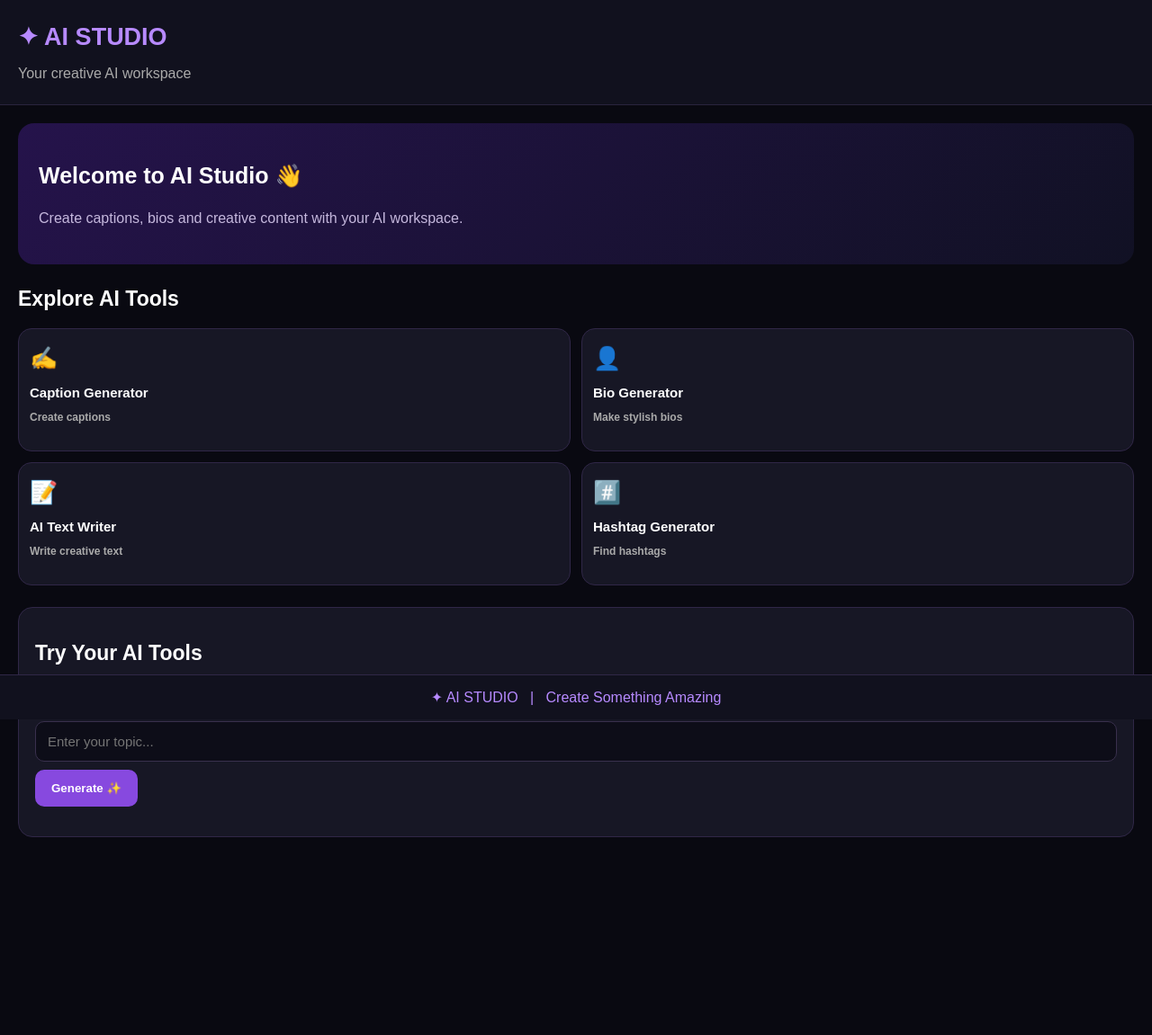
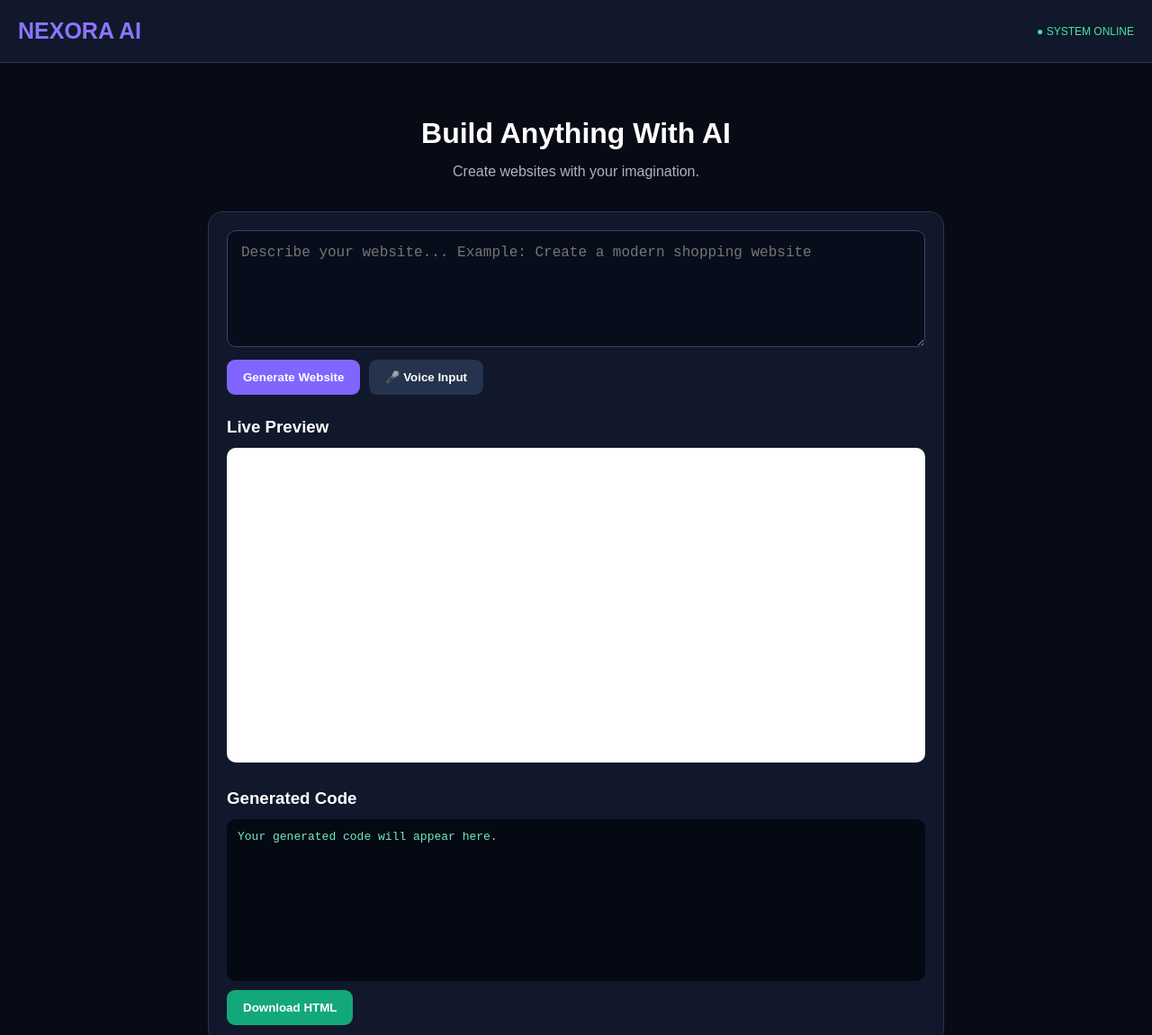
Before and after one commit to jayantapunji994-pixel/AI-Studio-App, a plain HTML site: page index.html in a window 1280 px wide. Shown: the top 1151 px of the page at 90% size. Before the commit the page ends 951 px from the top, so only its background shows below. Drawn offline with Linux system fonts and the light colour scheme.

Commit message:
Update index.html

```diff
--- a/index.html
+++ b/index.html
@@ -1,86 +1,297 @@
-
 <!DOCTYPE html>
 <html lang="en">
 <head>
 <meta charset="UTF-8">
 <meta name="viewport" content="width=device-width, initial-scale=1.0">
-<title>AI Studio</title>
-  <link rel="manifest" href="manifest.json">
-<meta name="theme-color" content="#090911">
+<title>NEXORA AI</title>
+
 <style>
-*{box-sizing:border-box}
-body{margin:0;background:#090911;color:white;font-family:Arial,sans-serif}
-header{padding:25px 20px;background:#11111e;border-bottom:1px solid #29243d}
-.logo{font-size:27px;font-weight:bold;color:#b78aff}
-header p{color:#aaa;margin-bottom:0}
-main{padding:20px}
-h2{font-size:23px}
-.welcome{background:linear-gradient(135deg,#25134b,#111124);padding:23px;border-radius:18px;margin-bottom:25px}
-.welcome h2{font-size:25px}
-.welcome p{color:#c5b8dd;line-height:1.5}
-.tools{display:grid;grid-template-columns:1fr 1fr;gap:12px}
-.tool{background:#171725;border:1px solid #302747;border-radius:15px;padding:18px 12px;color:white;text-align:left;cursor:pointer}
-.tool span{font-size:25px}
-.tool h3{font-size:15px;margin-bottom:5px}
-.tool p{font-size:12px;color:#aaa}
-.panel{background:#171725;border:1px solid #302747;border-radius:16px;padding:18px;margin-top:24px}
-input,textarea,select{width:100%;padding:13px;margin:9px 0;background:#0d0d18;border:1px solid #39304d;border-radius:10px;color:white;font-size:15px}
-textarea{height:100px;resize:vertical}
-button{background:#8749df;color:white;border:0;padding:13px 18px;border-radius:10px;font-weight:bold;cursor:pointer}
-#result{white-space:pre-wrap;line-height:1.6;color:#ddd;margin-top:15px}
-nav{position:fixed;bottom:0;width:100%;background:#11111e;padding:15px;text-align:center;border-top:1px solid #302747;color:#b78aff}
+* {
+  margin: 0;
+  padding: 0;
+  box-sizing: border-box;
+}
+
+body {
+  background: #080b16;
+  color: white;
+  font-family: Arial, sans-serif;
+}
+
+header {
+  padding: 20px;
+  background: #11182b;
+  border-bottom: 1px solid #293450;
+  display: flex;
+  justify-content: space-between;
+  align-items: center;
+}
+
+.logo {
+  font-size: 25px;
+  font-weight: bold;
+  color: #8b75ff;
+}
+
+.status {
+  color: #44e6a1;
+  font-size: 12px;
+}
+
+.container {
+  max-width: 850px;
+  margin: auto;
+  padding: 25px 16px;
+}
+
+h1 {
+  text-align: center;
+  margin-top: 35px;
+  font-size: 32px;
+}
+
+.subtitle {
+  text-align: center;
+  color: #aab3c8;
+  margin: 15px 0 35px;
+}
+
+.workspace {
+  background: #11182b;
+  padding: 20px;
+  border-radius: 16px;
+  border: 1px solid #293450;
+}
+
+textarea {
+  width: 100%;
+  height: 130px;
+  background: #080d1c;
+  color: white;
+  border: 1px solid #384563;
+  border-radius: 10px;
+  padding: 15px;
+  font-size: 16px;
+  resize: vertical;
+  outline: none;
+}
+
+button {
+  padding: 12px 18px;
+  border: none;
+  border-radius: 9px;
+  margin: 10px 5px 0 0;
+  cursor: pointer;
+  font-weight: bold;
+}
+
+.generate {
+  background: #8065ff;
+  color: white;
+}
+
+.voice {
+  background: #25334e;
+  color: white;
+}
+
+.download {
+  background: #13a879;
+  color: white;
+}
+
+h3 {
+  margin: 25px 0 12px;
+}
+
+iframe {
+  width: 100%;
+  height: 350px;
+  background: white;
+  border: none;
+  border-radius: 10px;
+}
+
+#code {
+  width: 100%;
+  height: 180px;
+  margin-top: 10px;
+  background: #050914;
+  color: #72e9bd;
+  padding: 12px;
+  overflow: auto;
+  white-space: pre-wrap;
+  border-radius: 10px;
+}
+
+footer {
+  text-align: center;
+  color: #77839c;
+  padding: 35px;
+}
+</style>
+</head>
+
+<body>
+
+<header>
+  <div class="logo">NEXORA AI</div>
+  <div class="status">● SYSTEM ONLINE</div>
+</header>
+
+<div class="container">
+
+<h1>Build Anything With AI</h1>
+
+<p class="subtitle">
+Create websites with your imagination.
+</p>
+
+<div class="workspace">
+
+<textarea id="prompt"
+placeholder="Describe your website... Example: Create a modern shopping website"></textarea>
+
+<br>
+
+<button class="generate" onclick="generate()">
+Generate Website
+</button>
+
+<button class="voice" onclick="voiceInput()">
+🎤 Voice Input
+</button>
+
+<h3>Live Preview</h3>
+
+<iframe id="preview"></iframe>
+
+<h3>Generated Code</h3>
+
+<pre id="code">Your generated code will appear here.</pre>
+
+<button class="download" onclick="downloadCode()">
+Download HTML
+</button>
+
+</div>
+</div>
+
+<footer>
+NEXORA AI © 2026 | Create Without Limits
+</footer>
+
+<script>
+
+let generatedCode = "";
+
+function generate() {
+
+  let prompt = document.getElementById("prompt").value;
+
+  if (!prompt.trim()) {
+    alert("Please enter your idea first!");
+    return;
+  }
+
+  generatedCode = `
+<!DOCTYPE html>
+<html>
+<head>
+<title>My Website</title>
+<style>
+body {
+  font-family: Arial;
+  background: linear-gradient(135deg,#171b39,#513b91);
+  color: white;
+  text-align: center;
+  padding: 50px 20px;
+}
+.card {
+  max-width: 600px;
+  margin: 50px auto;
+  padding: 35px;
+  background: #ffffff18;
+  border-radius: 20px;
+}
+button {
+  background: #a38aff;
+  border: none;
+  padding: 14px 25px;
+  border-radius: 8px;
+  color: white;
+}
 </style>
 </head>
 <body>
-<header>
-<div class="logo">✦ AI STUDIO</div>
-<p>Your creative AI workspace</p>
-</header>
-<main>
-<div class="welcome">
-<h2>Welcome to AI Studio 👋</h2>
-<p>Create captions, bios and creative content with your AI workspace.</p>
+<div class="card">
+<h1>Welcome to My Website</h1>
+<p>${escapeHTML(prompt)}</p>
+<button onclick="alert('Welcome!')">Get Started</button>
 </div>
-<h2>Explore AI Tools</h2>
-<div class="tools">
-<button class="tool" onclick="openTool('Caption Generator')"><span>✍️</span><h3>Caption Generator</h3><p>Create captions</p></button>
-<button class="tool" onclick="openTool('Bio Generator')"><span>👤</span><h3>Bio Generator</h3><p>Make stylish bios</p></button>
-<button class="tool" onclick="openTool('Text Writer')"><span>📝</span><h3>AI Text Writer</h3><p>Write creative text</p></button>
-<button class="tool" onclick="openTool('Hashtag Generator')"><span>#️⃣</span><h3>Hashtag Generator</h3><p>Find hashtags</p></button>
-</div>
-<div class="panel" id="panel">
-<h2 id="toolTitle">Try Your AI Tools</h2>
-<p style="color:#aaa">Select a tool and enter your topic.</p>
-<input id="topic" placeholder="Enter your topic...">
-<button onclick="generate()">Generate ✨</button>
-<div id="result"></div>
-</div>
-</main>
-<nav>✦ AI STUDIO &nbsp; | &nbsp; Create Something Amazing</nav>
-<script>
-let selected="Caption Generator";
-function openTool(name){
-selected=name;
-document.getElementById("toolTitle").innerText=name;
-document.getElementById("result").innerText="";
-document.getElementById("topic").placeholder="Enter your "+name.toLowerCase()+" topic...";
-document.getElementById("panel").scrollIntoView({behavior:"smooth"});
+</body>
+</html>`;
+
+  document.getElementById("preview").srcdoc = generatedCode;
+
+  document.getElementById("code").textContent = generatedCode;
+
 }
-function generate(){
-let topic=document.getElementById("topic").value.trim();
-if(!topic){alert("Please enter a topic");return;}
-let output="";
-if(selected==="Caption Generator"){
-output="✨ "+topic+" — Every moment tells a story. Make yours unforgettable! ❤️";
-}else if(selected==="Bio Generator"){
-output="✨ "+topic+"\n🌍 Creating my own journey\n🚀 Dream big. Stay original.";
-}else if(selected==="Text Writer"){
-output="Welcome to "+topic+"! Explore new ideas, express your creativity and make every moment count.";
-}else{
-output="#"+topic.replace(/\s+/g,"")+" #Trending #Explore #Inspiration #Creative";
+
+function escapeHTML(text) {
+  return text.replace(/[&<>"']/g, function(c) {
+    return {
+      '&':'&amp;',
+      '<':'&lt;',
+      '>':'&gt;',
+      '"':'&quot;',
+      "'":'&#39;'
+    }[c];
+  });
 }
-document.getElementById("result").innerText=output;
+
+function voiceInput() {
+
+  const SpeechRecognition =
+    window.SpeechRecognition ||
+    window.webkitSpeechRecognition;
+
+  if (!SpeechRecognition) {
+    alert("Voice input is not supported in this browser.");
+    return;
+  }
+
+  let recognition = new SpeechRecognition();
+
+  recognition.lang = "hi-IN";
+  recognition.start();
+
+  recognition.onresult = function(event) {
+    document.getElementById("prompt").value =
+      event.results[0][0].transcript;
+  };
 }
+
+function downloadCode() {
+
+  if (!generatedCode) {
+    alert("Generate a website first!");
+    return;
+  }
+
+  let blob = new Blob([generatedCode], {
+    type: "text/html"
+  });
+
+  let link = document.createElement("a");
+  link.href = URL.createObjectURL(blob);
+  link.download = "nexora-website.html";
+  link.click();
+
+  URL.revokeObjectURL(link.href);
+}
+
 </script>
+
 </body>
 </html>
```
